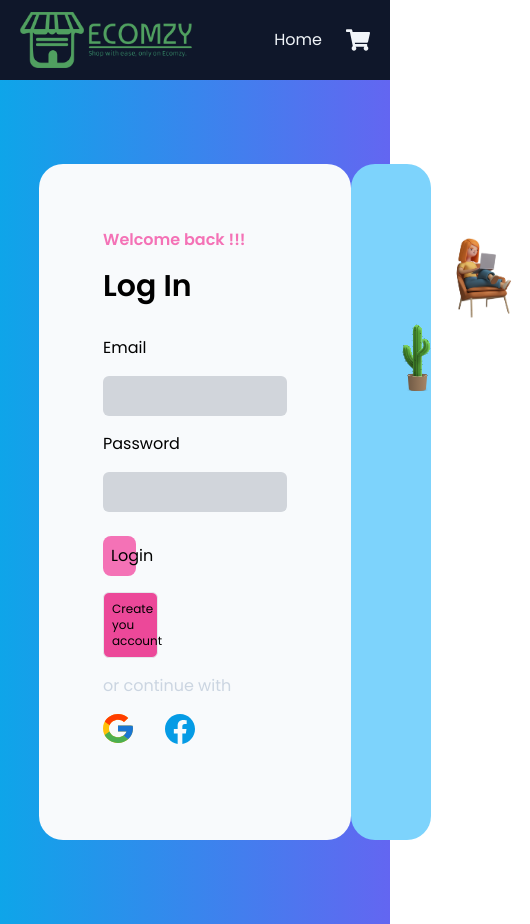
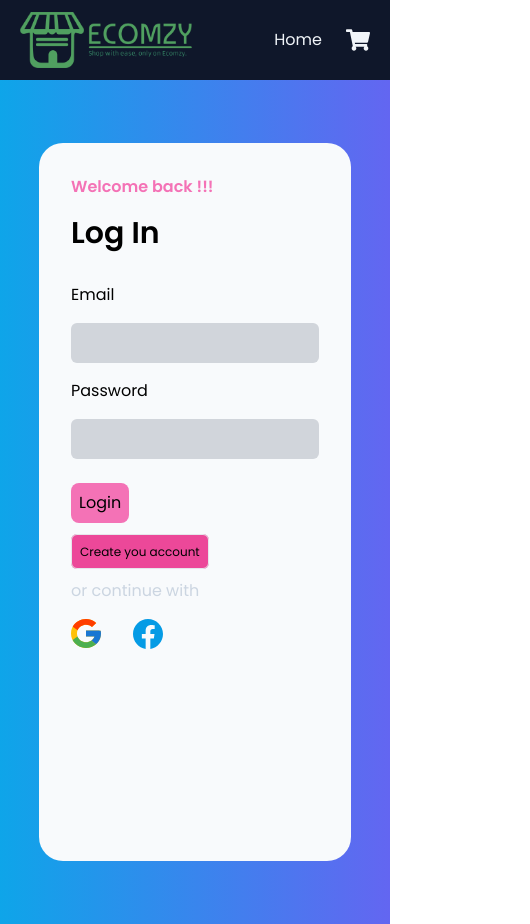
Before and after one commit to TheRitikDubey/MyShop, a React (Create React App) app: page / in a window 390 px wide. Shown: the whole page, 530 px wide, since content can reach past the window. Built offline with nearby package versions, Linux system fonts and the light colour scheme.

Commit message:
Login page ui resolved

```diff
--- a/src/pages/Login.jsx
+++ b/src/pages/Login.jsx
@@ -31,8 +31,8 @@ function Login() {
     {
       user === '' || user === null?
       <div className="flex justify-center items-center bg-gradient-to-r from-sky-500 to-indigo-500 h-screen">
-      <div className="flex justify-between w-[80%] h-[80%] rounded-3xl bg-slate-50">
-        <div className="p-16 w-[100%]">
+      <div className="p-8 flex justify-between w-[80%] h-[85%] rounded-3xl bg-slate-50">
+        <div className="w-[100%]">
           <div className="flex flex-col gap-4">
             <h2 className="text-pink-400 text-md font-semibold">
               Welcome back !!!
@@ -55,12 +55,15 @@ function Login() {
             <div className="mt-2">
               <button
                 type="submit"
-                className="bg-pink-400 p-2 rounded-lg w-[18%]"
+                className="bg-pink-400 p-2 rounded-lg"
               >
                 Login
               </button>
             </div>
-            <Link className="border rounded-md bg-pink-500 w-[30%] p-2 text-xs" to="/signup">Create you account</Link>
+            <div className="w-[40%">
+            <Link className="border rounded-md bg-pink-500 p-2 text-xs" to="/signup">Create you account</Link>
+            </div>
+
             <p className="text-slate-300 ">or continue with</p>
             {/* Login with google section */}
             <div className="flex gap-8">
@@ -73,7 +76,7 @@ function Login() {
             </div>
           </div>
         </div>
-        <div className="bg-sky-300 w-[35%] rounded-3xl">
+        <div className="bg-sky-300 w-[35%] rounded-3xl hidden md:block lg:block">
           <div className="mt-16">
             <div className="flex ml-20">
               <div className="relative z-50">
```
